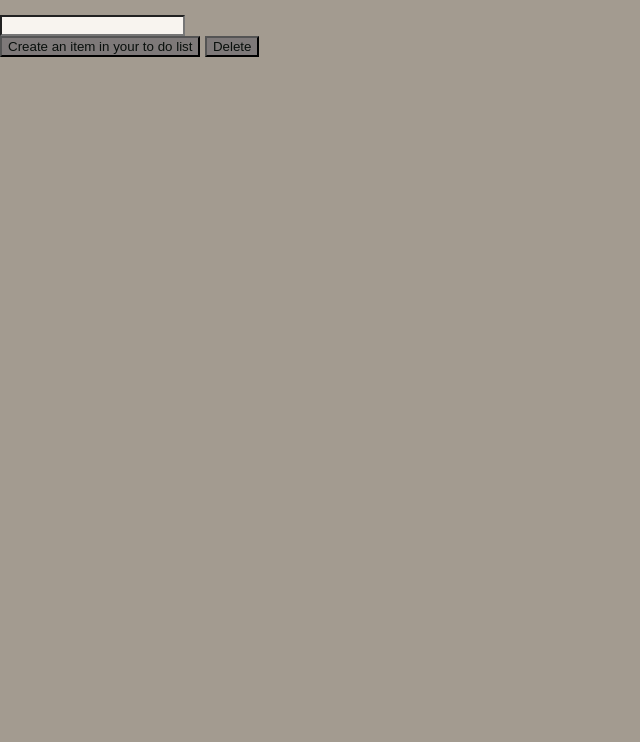
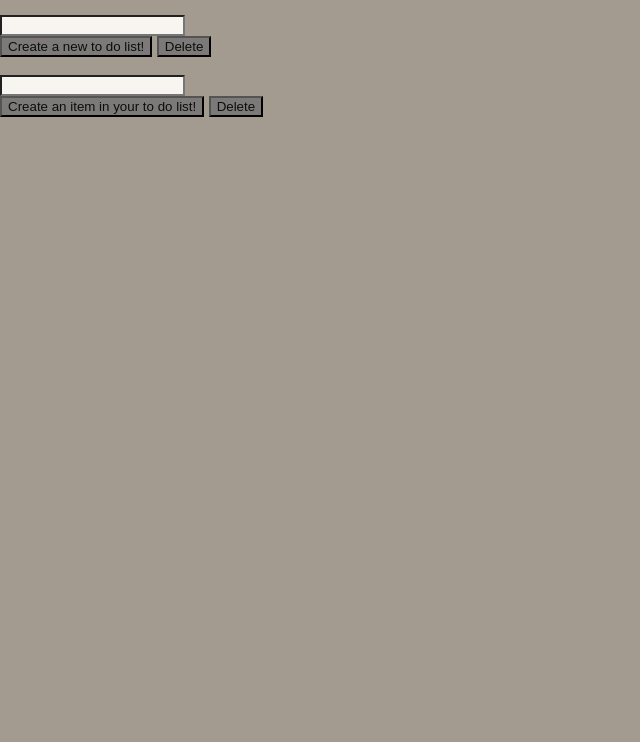
Before and after one commit to stinehb/ToDo, a website: page public/createToDoList.html in a window 1280 px wide. Shown: the part 58-800 px from the top of the page, without its empty margins (0-640 px from the left). Drawn offline with Linux system fonts and the light colour scheme.

Commit message:
Update createToDoList.html

```diff
--- a/public/createToDoList.html
+++ b/public/createToDoList.html
@@ -11,7 +11,10 @@
     <h1>To Do List</h1>
     <p>info om side</p><br>
     <input id="inpHeading" type="text" /><br>
-    <button id="newCheckbox">Create an item in your to do list</button>
+    <button id="newCheckbox">Create a new to do list!</button>
+    <button id="deleteList">Delete</button><br><br>
+    <input id="inpHeading" type="text" /><br>
+    <button id="newCheckbox">Create an item in your to do list!</button>
     <button id="deleteItem">Delete</button>
     <div id="container"></div>
 
```
